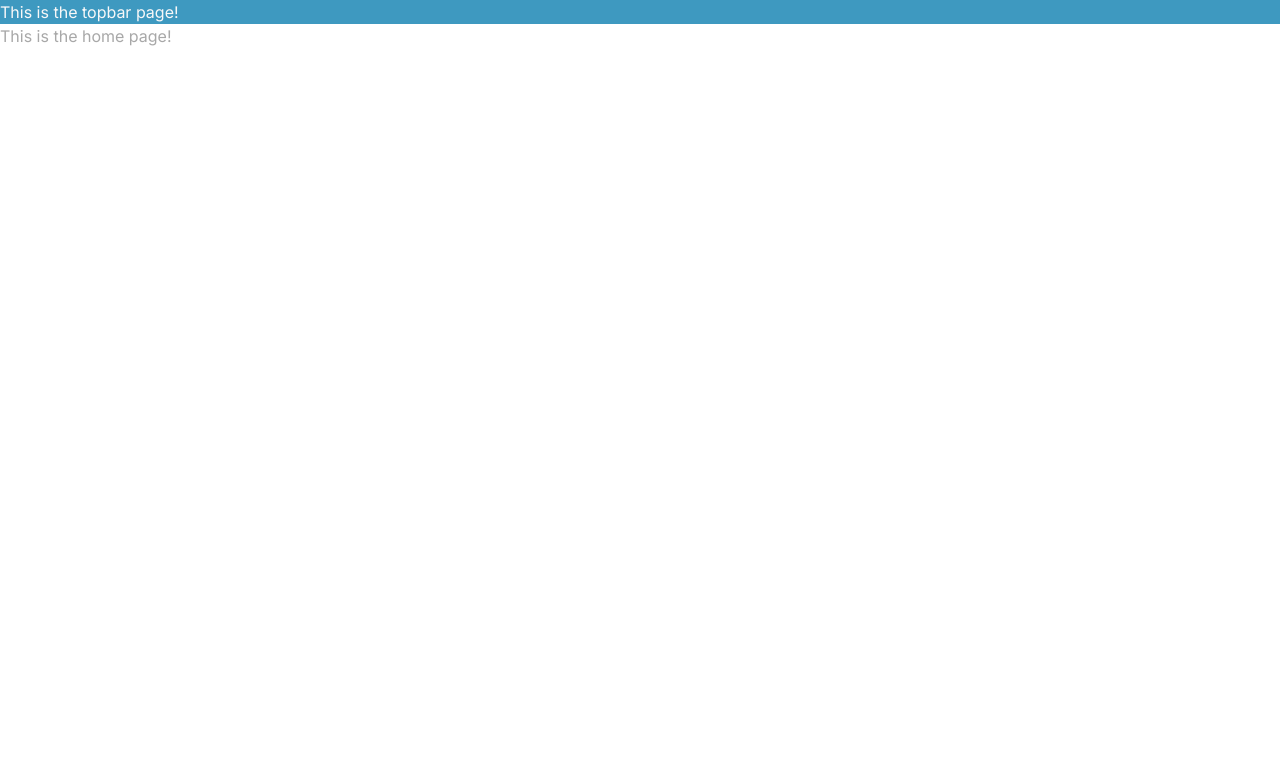
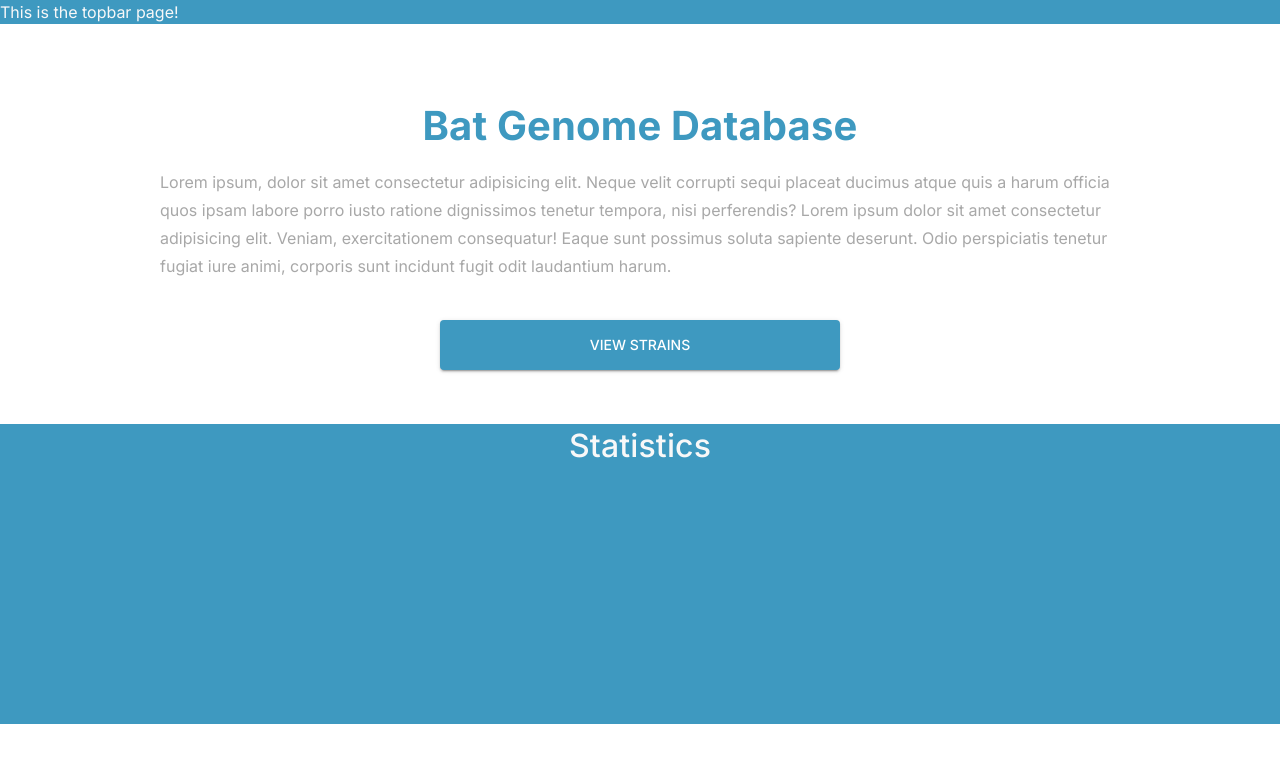
Before and after one commit to lbsomoson/bat-genome-database, a React (Create React App) app in the folder bat-genome-client/: page / in a window 1280 px wide. Shown: the top 762 px of the page. Built offline with nearby package versions, Linux system fonts and the light colour scheme.

Commit message:
feat: Add home page

```diff
--- a/bat-genome-client/src/pages/home/Home.jsx
+++ b/bat-genome-client/src/pages/home/Home.jsx
@@ -1,12 +1,58 @@
-import { ThemeProvider, Typography, Box } from "@mui/material";
+import { ThemeProvider, Typography, Box, Button} from "@mui/material";
 
 import { theme } from "../../theme";
+import { useNavigate } from "react-router-dom";
+
+import "./home.css";
 
 export default function Home() {
+	// Navigation
+	const navigate = useNavigate();
+
 	return (
 		<ThemeProvider theme={theme}>
-			<Box>
-				<Typography color="primary.gray"> This is the home page! </Typography>
+			<Box className="homeDiv" width="100%" height="700px">
+				<Box className="aboutDiv" width="1200px" height="300px">
+					<Box className="pageName">
+						<Typography
+							color="primary.main"
+							display="inline"
+							sx={{ fontSize: "40px", fontWeight: " 700", letterSpacing: "0.15px", lineHeight: "44px" }}
+						>
+							Bat Genome Database
+						</Typography>
+					</Box>
+					<Box className="aboutInfo">
+						<Typography
+							color="primary.gray"
+							sx={{ marginTop: "20px", marginBottom: "20px", fontWeight: "400", lineHeight: "28px" }}
+						>
+							Lorem ipsum, dolor sit amet consectetur adipisicing elit. Neque velit corrupti sequi placeat ducimus atque quis a harum officia quos ipsam labore porro iusto ratione dignissimos tenetur tempora, nisi perferendis? Lorem ipsum dolor sit amet consectetur adipisicing elit. Veniam, exercitationem consequatur! Eaque sunt possimus soluta sapiente deserunt. Odio perspiciatis tenetur fugiat iure animi, corporis sunt incidunt fugit odit laudantium harum.
+						</Typography>
+					</Box>
+					{/* Button */}
+					<Box className="viewButton">
+						<Button
+							type="submit"
+							variant="contained"
+							sx={{ padding: "10px", width: "400px", height: "50px"}}
+							onClick={() => {
+								navigate("/view/strain");
+							}}
+						>
+							View Strains
+						</Button>
+					</Box>
+				</Box>
+				<Box className="graphDiv" bgcolor="primary.main" width="100%" height="300px">
+					<Typography
+						color="primary.white"
+						display="inline"
+						sx={{ fontSize: "32px", fontWeight: "500", letterSpacing: "0.15px", lineHeight: "44px" }}
+					>
+						Statistics
+					</Typography>
+				</Box>
 			</Box>
 		</ThemeProvider>
 	);
--- /dev/null
+++ b/bat-genome-client/src/pages/home/home.css
@@ -0,0 +1,51 @@
+.homeDiv {
+    width: 100%;
+	display: flex;
+	flex-direction: column;
+    flex-grow: 2;
+    height: 100%;
+}
+
+.pageName {
+	display: inline-flex;
+	flex-direction: row;
+	align-items: center;
+	gap: 12px;
+    margin-top: 80px;
+}
+
+.aboutInfo {
+    width: 80%;
+	display: inline-flex;
+	flex-direction: row;
+	align-items: center;
+	gap: 12px;
+}
+
+.aboutDiv {
+    display: inline-flex;
+    flex-direction: column;
+    flex-grow: 2;
+    align-items: center;
+    margin: 0 auto;
+}
+
+.graphDiv {
+    margin: 0 auto;
+    display: inline-flex;
+    flex-direction: column;
+    align-items: center;
+    width: 100%;
+}
+
+.viewButton {
+    margin-top: 20px;
+	display: inline-flex;
+	flex-direction: column;
+}
+
+@media only screen and (max-width: 800px) {
+	.mainDiv {
+		flex-direction: column;
+	}
+}
```
